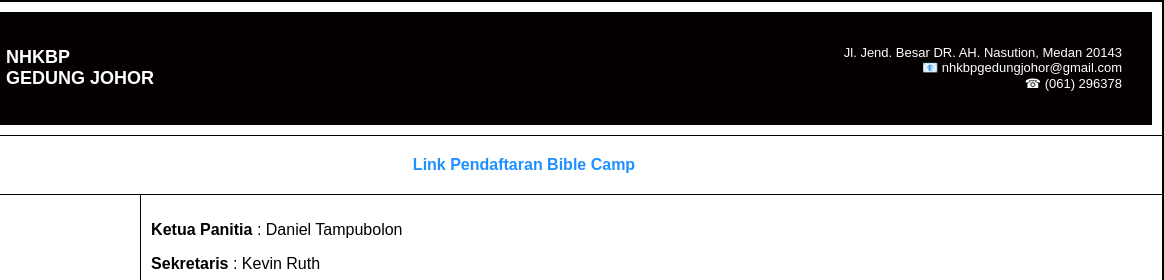
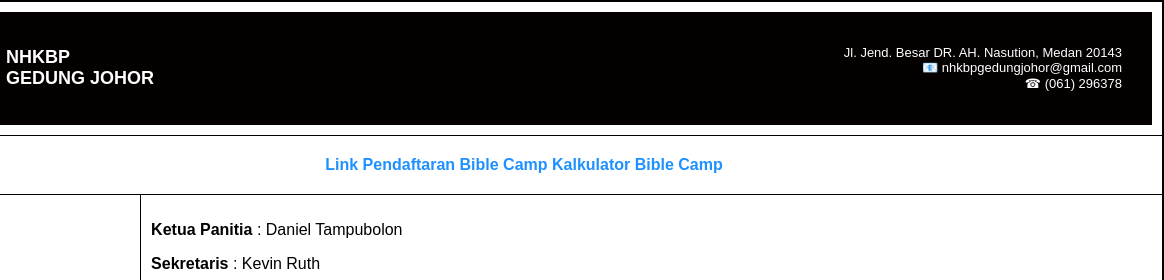
Before and after one commit to dennispanjaitan1-oss/Tugas.2, a plain HTML site: page index.html in a window 1280 px wide. Shown: the top 280 px of the page, 116-1280 px from the left. Drawn offline with Linux system fonts and the light colour scheme.

Commit message:
Update index.html

```diff
--- a/index.html
+++ b/index.html
@@ -3,7 +3,7 @@
 <head>
   <meta charset="UTF-8">
   <meta name="viewport" content="width=device-width, initial-scale=1.0">
-  <title>Kop Surat Gereja</title>
+  <title>Tugas1,2,3</title>
   <style>
     body {
       font-family: Arial, sans-serif;
@@ -114,6 +114,9 @@
           <a href="https://dennispanjaitan1-oss.github.io/Tugass1/" target="_blank">
           Link Pendaftaran Bible Camp
           </a>
+          <a href="https://dennispanjaitan1-oss.github.io/kalkulator/" target="_blank">
+            Kalkulator Bible Camp
+          </a>
         </div>
       </td>
     </tr>
```
